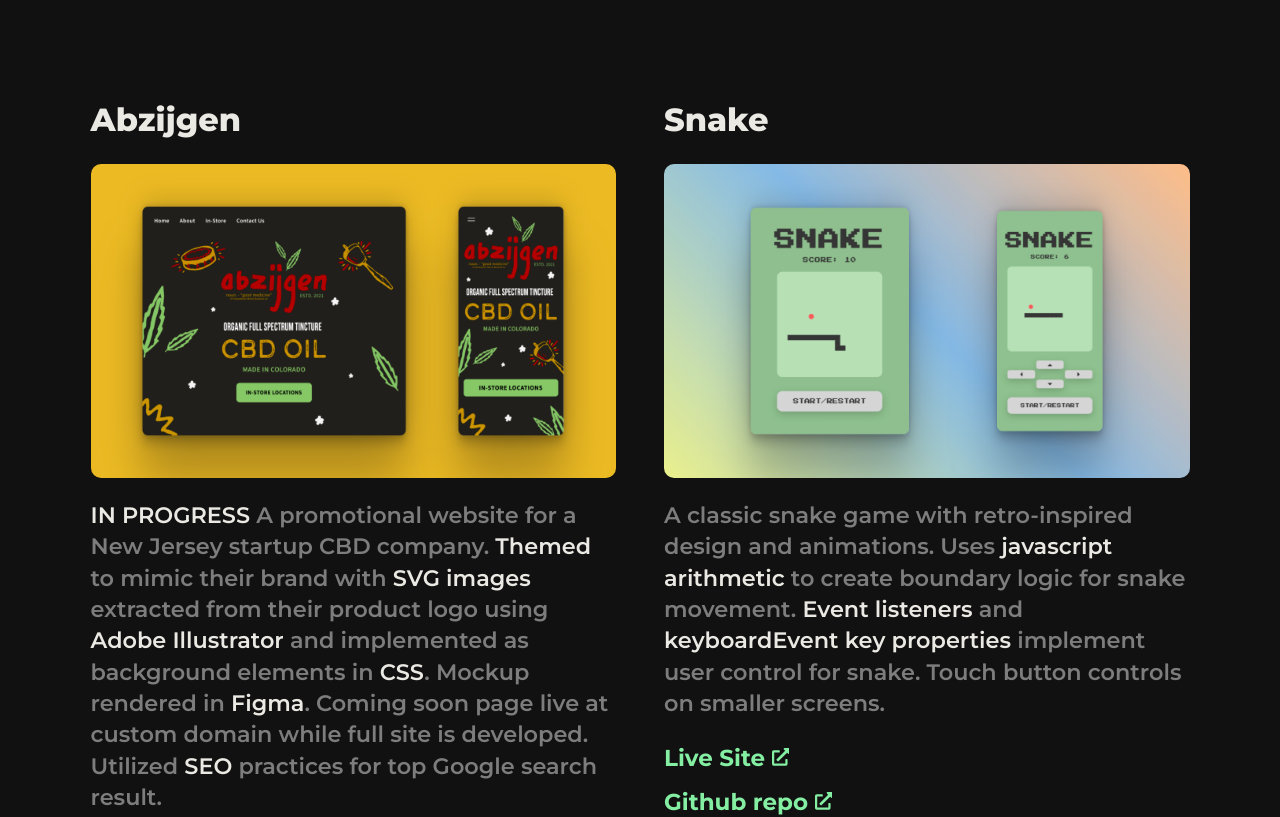
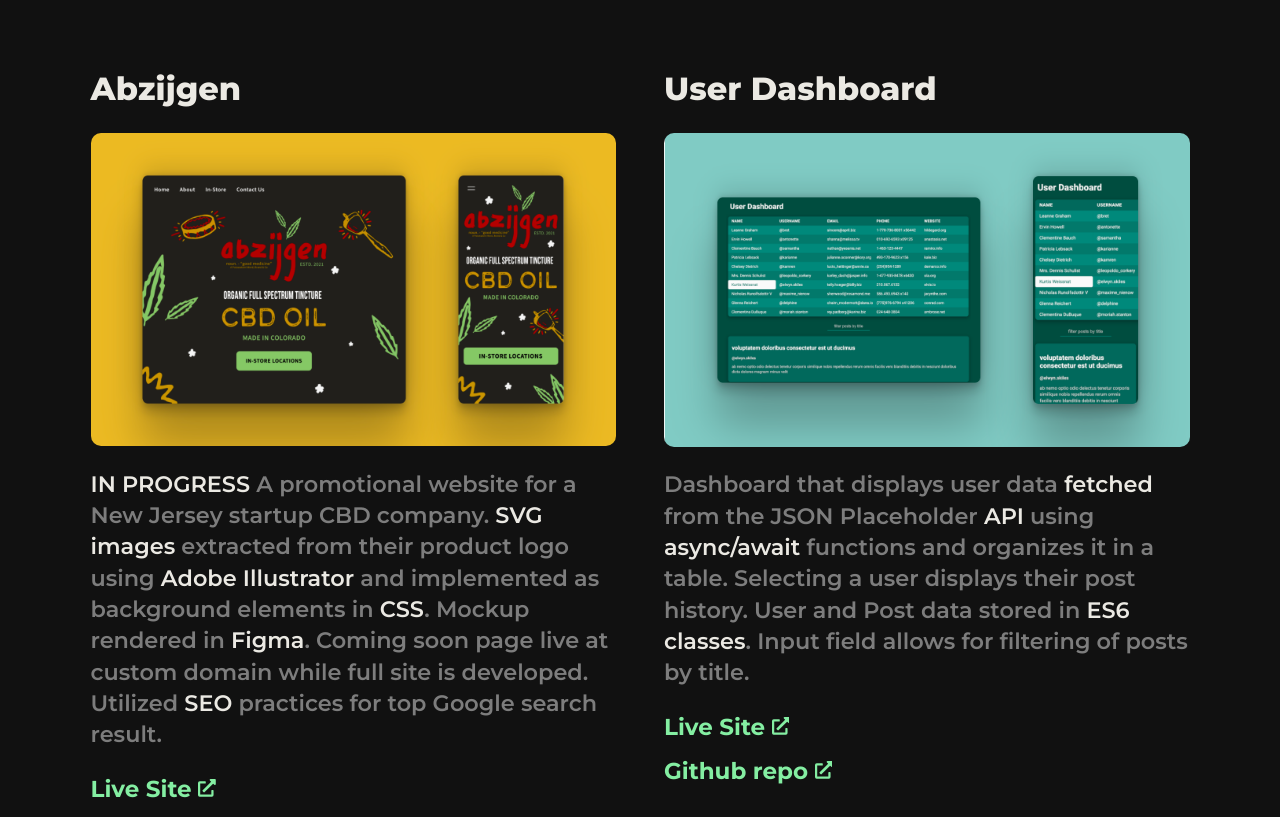
Before and after one commit to gare-Ware/garyk-portfolio, a React (Create React App) app: page / in a window 1280 px wide. Shown: the part 2020-2837 px from the top of the page. Built offline with nearby package versions, Linux system fonts and the light colour scheme; the HTML template or start-up script is replaced by a standard one.

Commit message:
Added project

```diff
--- a/src/Components/projects.js
+++ b/src/Components/projects.js
@@ -4,6 +4,7 @@
 import speedTyping from '../imgs/speed-typing.png'
 import tenzies from '../imgs/tenzies.png'
 import portfolio from '../imgs/portfolio.png'
+import userDash from '../imgs/user-dashboard.png'
 
 const projects = [
     {
@@ -24,11 +25,19 @@
     },
     {
         name: "Abzijgen",
-        summary: <><span>IN PROGRESS</span> A promotional website for a New Jersey startup CBD company. <span>Themed</span> to mimic their brand with <span>SVG images</span> extracted from their product logo using <span>Adobe Illustrator</span> and implemented as background elements in <span>CSS</span>. Mockup rendered in <span>Figma</span>. Coming soon page live at custom domain while full site is developed. Utilized <span>SEO</span> practices for top Google search result.</>,
+        summary: <><span>IN PROGRESS</span> A promotional website for a New Jersey startup CBD company. <span>SVG images</span> extracted from their product logo using <span>Adobe Illustrator</span> and implemented as background elements in <span>CSS</span>. Mockup rendered in <span>Figma</span>. Coming soon page live at custom domain while full site is developed. Utilized <span>SEO</span> practices for top Google search result.</>,
         liveSite: "https://fervent-pare-dbd0bb.netlify.app/",
         githubRepo: "https://github.com/gare-Ware/abzijgen-v2",
         url: "abzijgen",
         screens: abzijgen
+    },
+    {
+        name: "User Dashboard",
+        summary: <>Dashboard that displays user data <span>fetched</span> from the JSON Placeholder <span>API</span> using <span>async/await</span> functions and organizes it in a table. Selecting a user displays their post history. User and Post data stored in <span>ES6 classes</span>. Input field allows for filtering of posts by title.</>,
+        liveSite: "https://zesty-llama-219898.netlify.app/",
+        githubRepo: "https://github.com/gare-Ware/user-dashboard",
+        url: "user-dashboard",
+        screens: userDash
     },
     {
         name: "Snake",
```
Also changed, not shown: src/imgs/user-dashboard.png (added).
